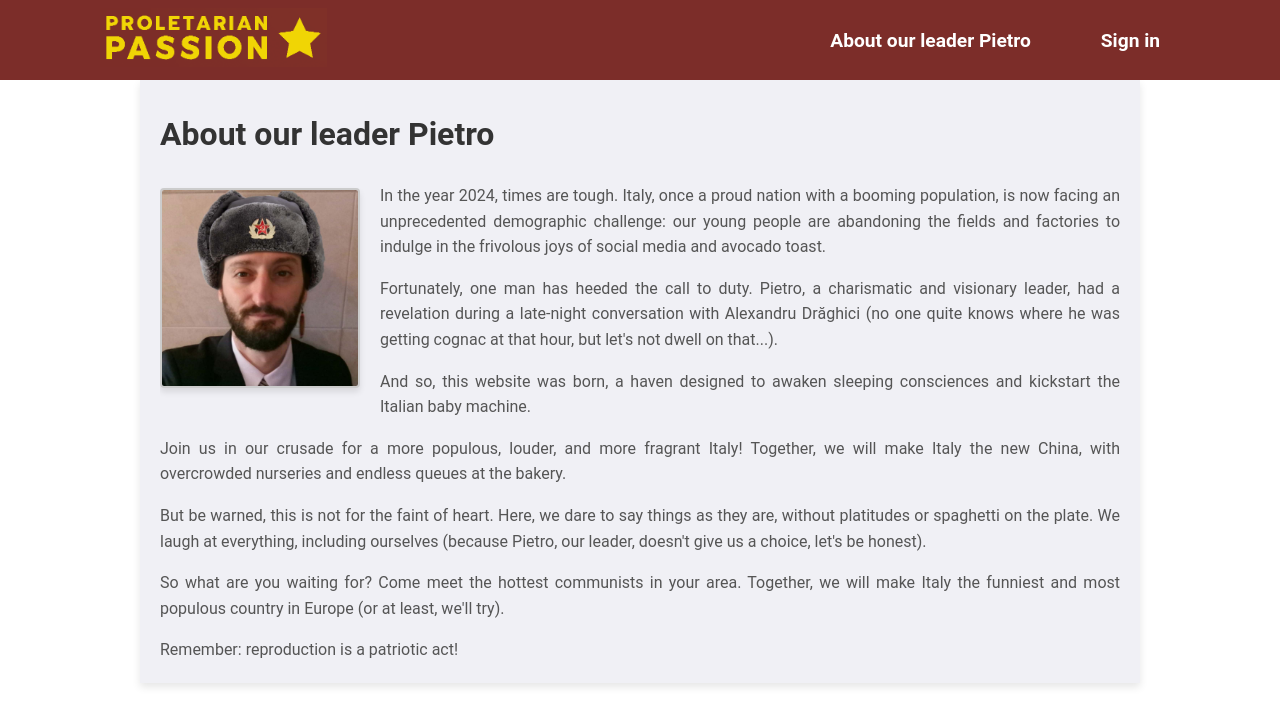
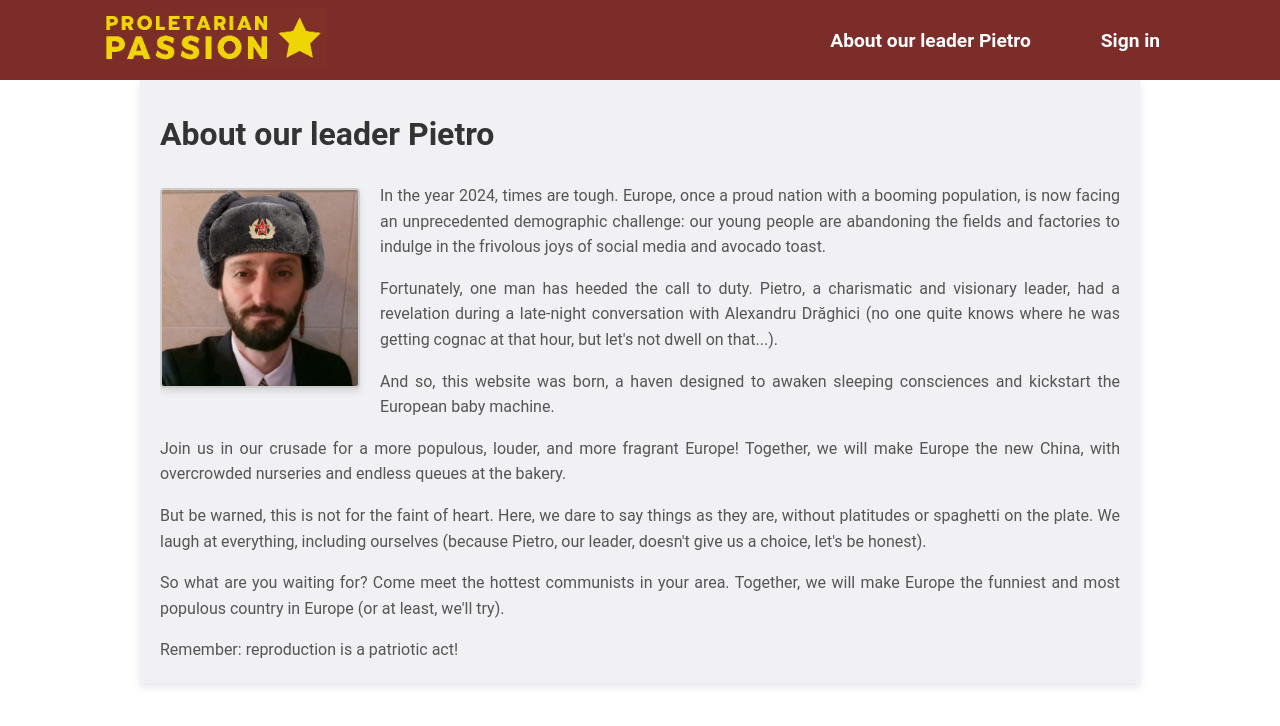
Before and after one commit to ThierryBilla/communist-project, a React (Vite) app: page /about in a window 1280 px wide. Shown: the top 726 px of the page. Built offline with nearby package versions, Linux system fonts and the light colour scheme.

Commit message:
navbar added to signin signup, and fixed about page

```diff
--- a/src/components/Signin.jsx
+++ b/src/components/Signin.jsx
@@ -2,6 +2,7 @@ import React, { useState } from 'react';
 import { useNavigate } from 'react-router-dom'; // Import useNavigate from react-router-dom
 import { useAuth } from '../contexts/AuthContext';
 import styles from '../css/Signin.module.css';
+import Navbar from './Navbar';
 
 const Signin = () => {
   const navigate = useNavigate(); // Get the navigate function from react-router-dom
@@ -59,7 +60,10 @@ const Signin = () => {
   };
 
   return (
+    <div>
+      <Navbar />
     <div className={styles.signinContainer}>
+
       <div className={styles.overlay}></div>
       <form className={styles.signinForm} onSubmit={handleSubmit}>
         <h2>Login</h2>
@@ -86,6 +90,7 @@ const Signin = () => {
         </p>
       </form>
     </div>
+    </div>
   );
 };
 
--- a/src/components/Signup.jsx
+++ b/src/components/Signup.jsx
@@ -2,6 +2,7 @@ import React, { useState } from 'react';
 import { useNavigate } from 'react-router-dom'; // Import useNavigate from react-router-dom
 import styles from '../css/Signup.module.css';
 import Modal from '../components/Modal';
+import Navbar from './Navbar';
 
 const Signup = () => {
     const navigate = useNavigate(); // Get the navigate function from react-router-dom
@@ -82,6 +83,9 @@ const Signup = () => {
     const shouldDisplaySlider = formData.politicalBelief !== "non communist" && formData.politicalBelief !== "";
 
     return (
+        <div>
+            <Navbar /> {/* Add Navbar */}
+
         <div className={styles.signupContainer}>
             <div className={styles.overlay}></div>
             <form className={styles.signupForm} onSubmit={handleSubmit}>
@@ -182,6 +186,7 @@ const Signup = () => {
             </form>
             {formData.showModal && <Modal handleClose={handleCloseModal} message="Attention the big brother is watching you" />}
         </div>
+        </div>
     );
 };
 
--- a/src/pages/About.jsx
+++ b/src/pages/About.jsx
@@ -12,7 +12,7 @@ const About = () => {
         <div className={styles.content}>
           <img src={PietroImage} alt="Pietro" className={styles.image} />
           <p>
-            In the year 2024, times are tough. Italy, once a proud nation with a booming population, is now facing an
+            In the year 2024, times are tough. Europe, once a proud nation with a booming population, is now facing an
             unprecedented demographic challenge: our young people are abandoning the fields and factories to indulge in the
             frivolous joys of social media and avocado toast.
           </p>
@@ -22,11 +22,11 @@ const About = () => {
             hour, but let's not dwell on that...).
           </p>
           <p>
-            And so, this website was born, a haven designed to awaken sleeping consciences and kickstart the Italian baby
+            And so, this website was born, a haven designed to awaken sleeping consciences and kickstart the European baby
             machine.
           </p>
           <p>
-            Join us in our crusade for a more populous, louder, and more fragrant Italy! Together, we will make Italy the
+            Join us in our crusade for a more populous, louder, and more fragrant Europe! Together, we will make Europe the
             new China, with overcrowded nurseries and endless queues at the bakery.
           </p>
           <p>
@@ -35,7 +35,7 @@ const About = () => {
             us a choice, let's be honest).
           </p>
           <p>
-            So what are you waiting for? Come meet the hottest communists in your area. Together, we will make Italy the
+            So what are you waiting for? Come meet the hottest communists in your area. Together, we will make Europe the
             funniest and most populous country in Europe (or at least, we'll try).
           </p>
           <p>Remember: reproduction is a patriotic act!</p>
```
